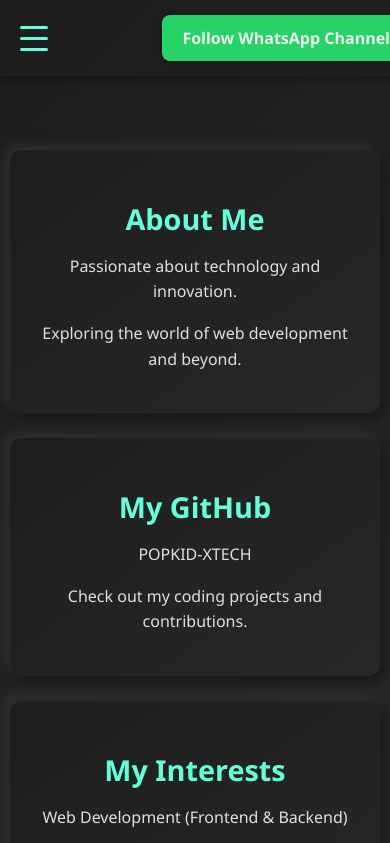
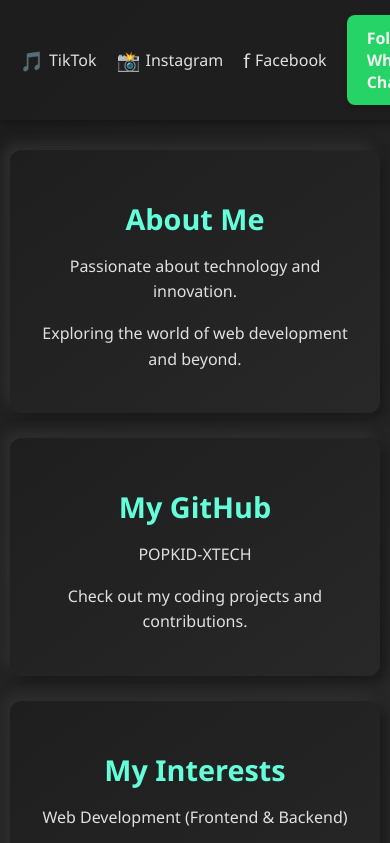
Before and after one commit to Popkiddevs/panpop, a plain HTML site: page index.html in a window 390 px wide. Shown: the top 843 px of the page. Drawn offline with Linux system fonts and the light colour scheme.

Commit message:
Update index.html

```diff
--- a/index.html
+++ b/index.html
@@ -25,72 +25,28 @@
             background: rgba(30, 30, 30, 0.9);
             padding: 15px 20px;
             display: flex;
-            justify-content: space-between;
+            justify-content: flex-start; /* Align items to the start */
             align-items: center;
             z-index: 100;
             box-shadow: 0 4px 8px rgba(0, 0, 0, 0.3);
         }
 
-        .social-menu {
+        .social-link-top {
+            color: #e0e0e0;
+            text-decoration: none;
+            margin-right: 20px;
             display: flex;
             align-items: center;
+            transition: color 0.3s ease;
         }
 
-        .social-menu-toggle {
-            display: flex;
-            flex-direction: column;
-            cursor: pointer;
-            margin-right: 20px;
-            transition: transform 0.3s ease;
+        .social-link-top:hover {
+            color: #64ffda;
         }
 
-        .social-menu-toggle.open {
-            transform: rotate(90deg);
-        }
-
-        .bar {
-            width: 28px;
-            height: 3px;
-            background-color: #64ffda;
-            margin: 4px 0;
-            border-radius: 2px;
-            transition: background-color 0.3s ease;
-        }
-
-        .social-menu-toggle.open .bar {
-            background-color: #a7ffe3;
-        }
-
-        .social-links {
-            position: absolute;
-            top: 60px;
-            right: 20px;
-            background: #2c2c2c;
-            border-radius: 8px;
-            padding: 15px;
-            display: none;
-            flex-direction: column;
-            box-shadow: 0 6px 12px rgba(0, 0, 0, 0.4);
-            animation: slideIn 0.3s ease-out forwards;
-        }
-
-        .social-links.open {
-            display: flex;
-        }
-
-        .social-links a {
-            color: #e0e0e0;
-            text-decoration: none;
-            margin: 8px 0;
-            padding: 10px 20px;
-            border-radius: 5px;
-            transition: background-color 0.3s ease, color 0.3s ease;
-            display: block;
-        }
-
-        .social-links a:hover {
-            background-color: #3a3a3a;
-            color: #64ffda;
+        .social-icon {
+            margin-right: 5px;
+            font-size: 1.2em; /* Adjust size as needed */
         }
 
         .whatsapp-button {
@@ -104,6 +60,7 @@
             font-weight: bold;
             transition: background-color 0.3s ease, transform 0.2s ease-in-out;
             box-shadow: 0 2px 5px rgba(0, 0, 0, 0.2);
+            margin-left: auto; /* Push to the right */
         }
 
         .whatsapp-button:hover {
@@ -235,19 +192,15 @@
 </head>
 <body>
     <div class="top-bar">
-        <div class="social-menu">
-            <div class="social-menu-toggle" onclick="toggleSocialMenu()">
-                <div class="bar"></div>
-                <div class="bar"></div>
-                <div class="bar"></div>
-            </div>
-            <div class="social-links">
-                <a href="https://wa.me/qr/X27A72Q4KPHKC1" target="_blank">WhatsApp</a>
-                <a href="https://www.tiktok.com/@pop_kid254?_t=ZM-8wQirRrBp1a&_r=1" target="_blank">TikTok</a>
-                <a href="https://www.instagram.com/popkid_ke?igsh=MXVkOWhhbGdqenVkYw==" target="_blank">Instagram</a>
-                <a href="https://www.facebook.com/profile.php?id=100083684483339" target="_blank">Facebook</a>
-            </div>
-        </div>
+        <a href="https://www.tiktok.com/@pop_kid254?_t=ZM-8wQirRrBp1a&_r=1" target="_blank" class="social-link-top">
+            <span class="social-icon">🎵</span> TikTok
+        </a>
+        <a href="https://www.instagram.com/popkid_ke?igsh=MXVkOWhhbGdqenVkYw==" target="_blank" class="social-link-top">
+            <span class="social-icon">📸</span> Instagram
+        </a>
+        <a href="https://www.facebook.com/profile.php?id=100083684483339" target="_blank" class="social-link-top">
+            <span class="social-icon">f</span> Facebook
+        </a>
         <a href="https://whatsapp.com/channel/0029VadQrNI8KMqo79BiHr3l" target="_blank" class="whatsapp-button">Follow WhatsApp Channel</a>
     </div>
 
@@ -287,13 +240,6 @@
     </div>
 
     <script>
-        function toggleSocialMenu() {
-            const toggle = document.querySelector('.social-menu-toggle');
-            const links = document.querySelector('.social-links');
-            toggle.classList.toggle('open');
-            links.classList.toggle('open');
-        }
-
         function showPage1() {
             document.getElementById('page1').style.display = 'flex';
             document.getElementById('page2').style.display = 'none';
```
